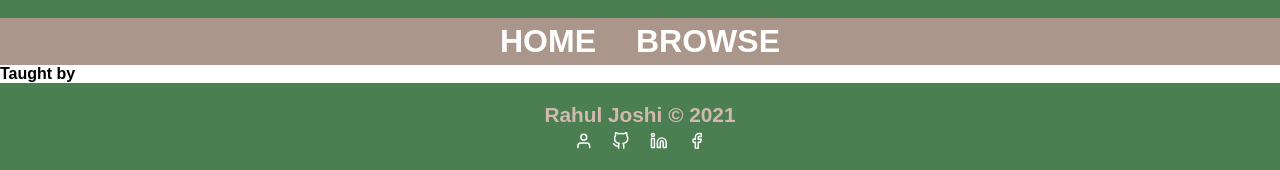
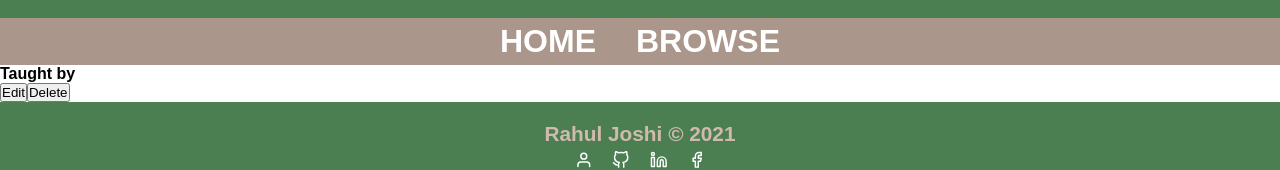
Before and after one commit to sallamy2580/react-ruby-talentree, a React (Create React App) app in the folder client/: page /course/1 in a window 1280 px wide. Shown: the part 132-302 px from the top of the page. Built offline with nearby package versions, Linux system fonts and the light colour scheme; no server answers; sample sign-in values are in the browser's storage.

Commit message:
Add buttons to course detail page

```diff
--- a/client/src/screens/CourseDetail/CourseDetail.jsx
+++ b/client/src/screens/CourseDetail/CourseDetail.jsx
@@ -20,6 +20,11 @@ const CourseDetail = ({ userData }) => {
       <h4>Taught by {course?.teacher?.username}</h4>
       {!userData?.is_teacher && course?.student_id === null ? (
         <button>Register</button>
+      ) : course.teacher_id === userData?.id ? (
+        <>
+          <button>Edit</button>
+          <button>Delete</button>
+        </>
       ) : (
         <></>
       )}
```
